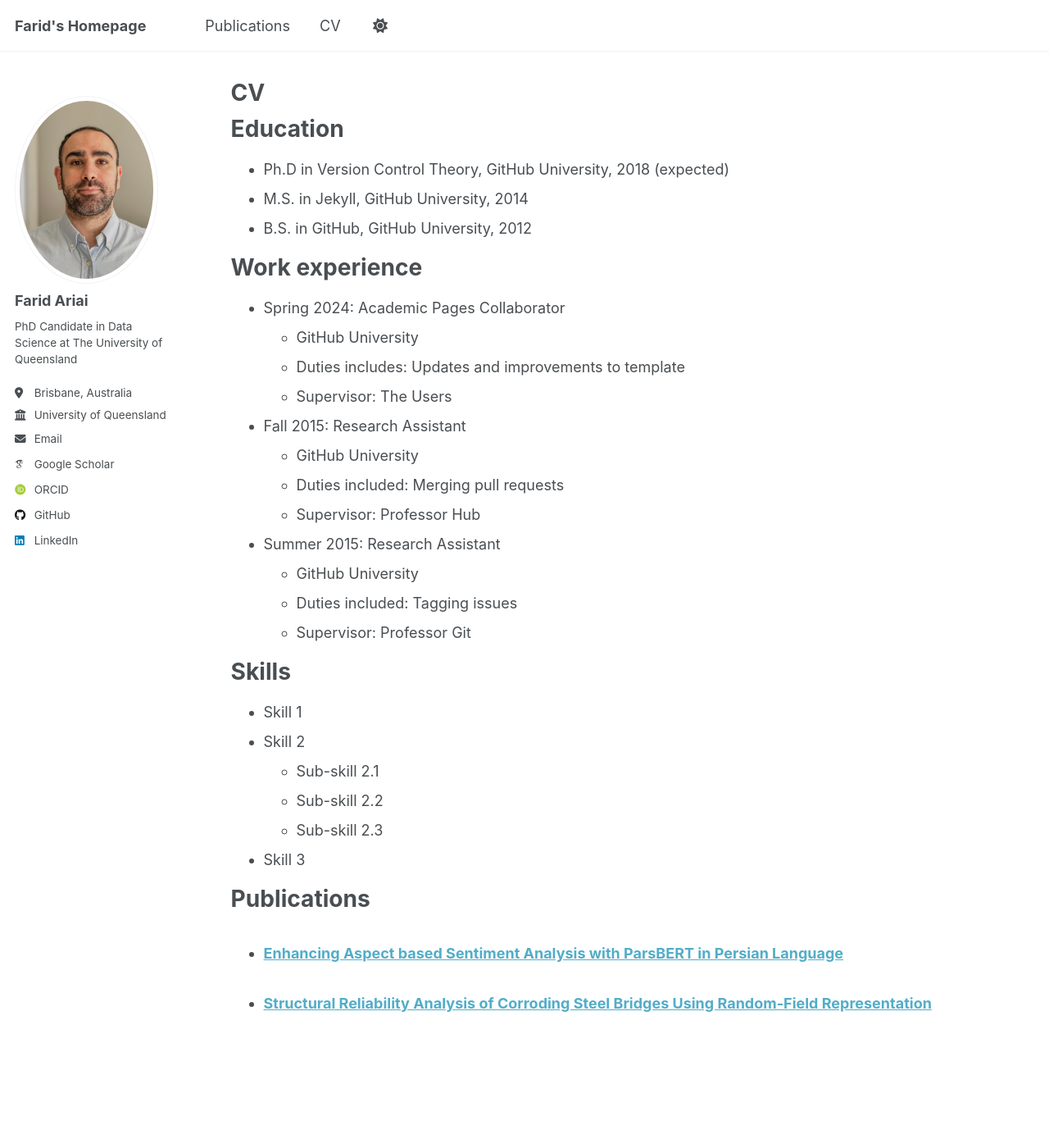
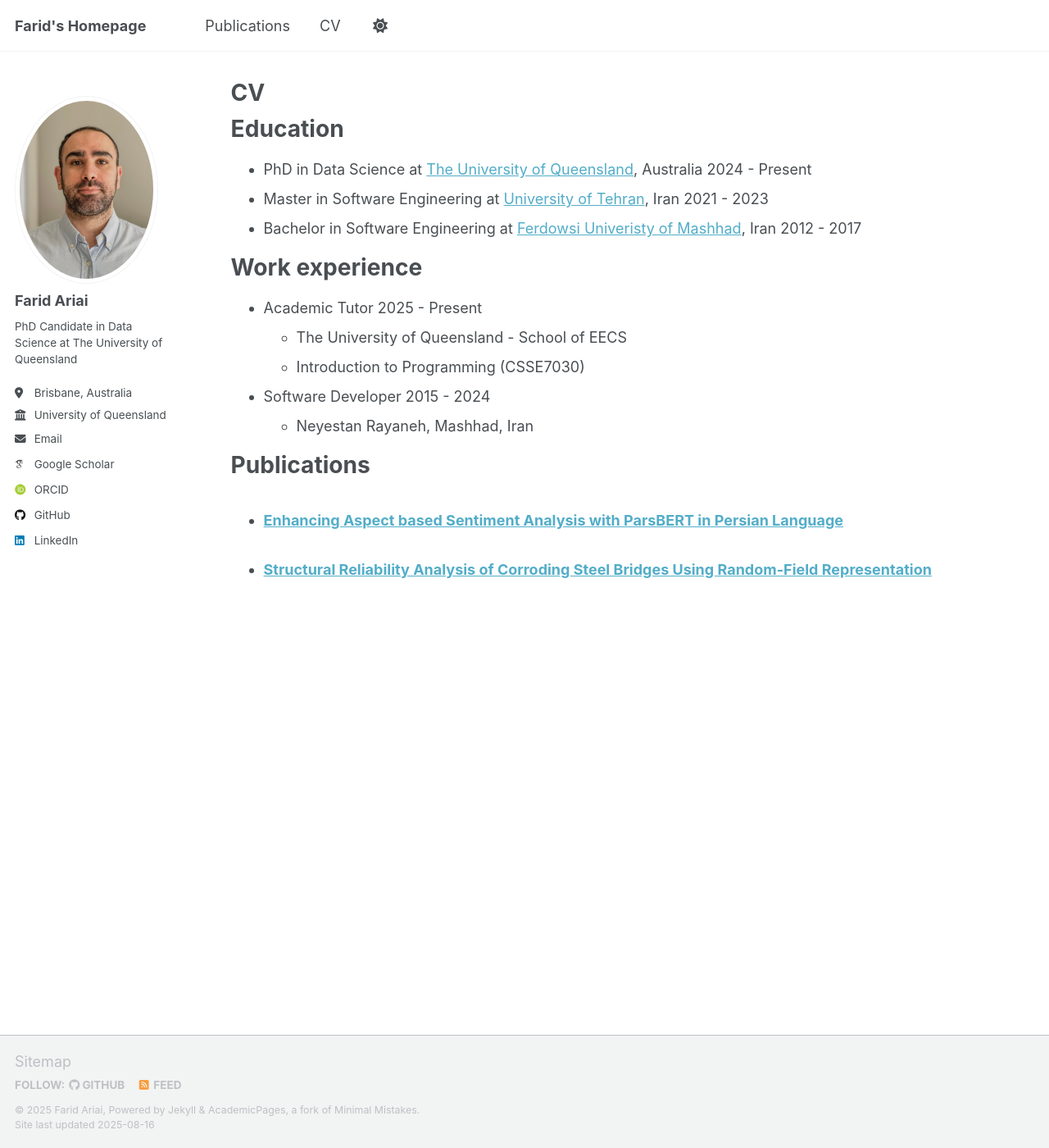
Before and after one commit to farid-ariai/farid-ariai.github.io, a Jekyll site: the page built from _pages/cv.md, in a window 1280 px wide and 1400 px high. Shown: the whole window at 82% size. Built offline with Jekyll 4.4.1, drawn with Linux system fonts in a browser that asks for light colours; some web fonts are replaced; a script that is not in the unit is left out.

Commit message:
Update cv.md

```diff
--- a/_pages/cv.md
+++ b/_pages/cv.md
@@ -11,35 +11,18 @@ redirect_from:
 
 Education
 ======
-* Ph.D in Version Control Theory, GitHub University, 2018 (expected)
-* M.S. in Jekyll, GitHub University, 2014
-* B.S. in GitHub, GitHub University, 2012
+* PhD in Data Science at [The University of Queensland](https://uq.edu.au/), Australia  2024 - Present
+* Master in Software Engineering at [University of Tehran](https://ut.ac.ir), Iran  2021 - 2023
+* Bachelor in Software Engineering at [Ferdowsi Univeristy of Mashhad](https://um.ac.ir), Iran  2012 - 2017
 
 Work experience
 ======
-* Spring 2024: Academic Pages Collaborator
-  * GitHub University
-  * Duties includes: Updates and improvements to template
-  * Supervisor: The Users
+* Academic Tutor  2025 - Present
+  * The University of Queensland - School of EECS
+  * Introduction to Programming (CSSE7030)
 
-* Fall 2015: Research Assistant
-  * GitHub University
-  * Duties included: Merging pull requests
-  * Supervisor: Professor Hub
-
-* Summer 2015: Research Assistant
-  * GitHub University
-  * Duties included: Tagging issues
-  * Supervisor: Professor Git
-
-Skills
-======
-* Skill 1
-* Skill 2
-  * Sub-skill 2.1
-  * Sub-skill 2.2
-  * Sub-skill 2.3
-* Skill 3
+* Software Developer  2015 - 2024
+  * Neyestan Rayaneh, Mashhad, Iran
 
 Publications
 ======
```
